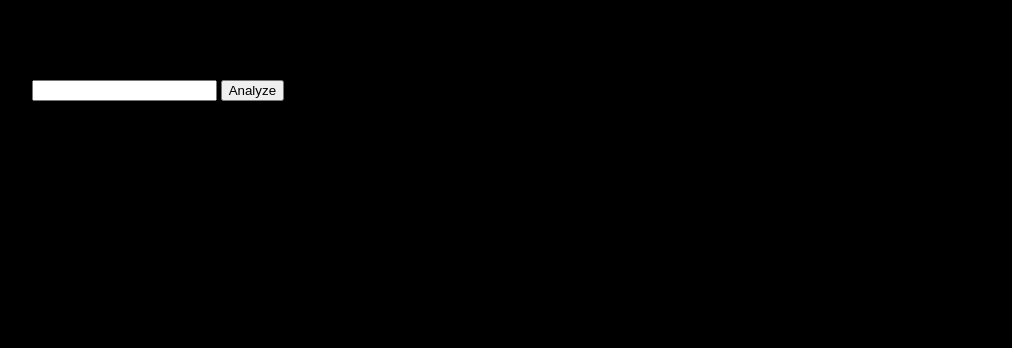
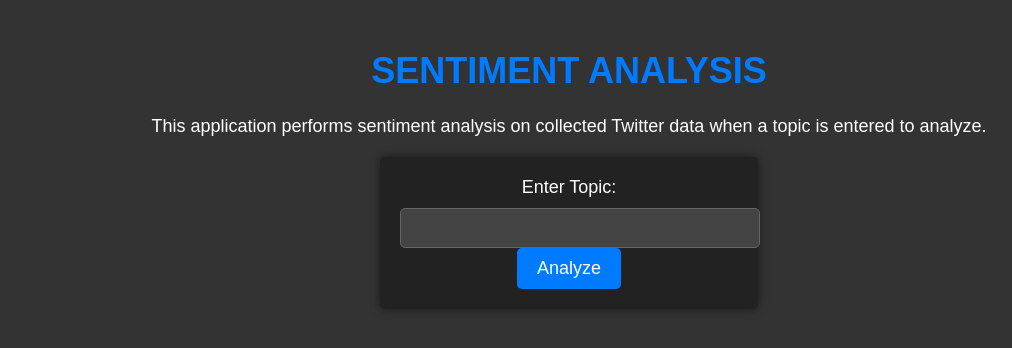
Before and after one commit to JamisonHunter/xanalysis-website, a Flask app: page / in a window 1280 px wide. Shown: the top 348 px of the page, without its empty margins (71-1083 px from the left). Run offline with Flask 3, Linux system fonts and the light colour scheme; parts of the project's set-up code (start-up, migrations or seed data) failed here and were passed over.

Commit message:
Styled HTML & Added Word Cloud
I added a word cloud into the python code in order to visualize what words are occurring commonly.

```diff
--- a/script.py
+++ b/script.py
@@ -1,6 +1,7 @@
 # Imports
 import requests
 import pandas as pd
+from wordcloud import WordCloud
 from textblob import TextBlob
 import seaborn as sns
 import matplotlib.pyplot as plt
@@ -68,6 +69,15 @@ def analyze():
 
     plt.savefig("static/sentiment_graph.png")
 
+    # Create a list of all the snippets for word cloud generation
+    all_snippets = " ".join(df['snippet'])
+
+    # Create a WordCloud object
+    wordcloud = WordCloud(width=800, height=400, background_color='black').generate(all_snippets)
+
+    # Save the word cloud as an image file
+    wordcloud.to_file('static/wordcloud.png')
+
     return render_template('result.html')
 
 if __name__ == '__main__':
--- a/static/style.css
+++ b/static/style.css
@@ -1,3 +1,65 @@
 body {
-    background-color: black;
+    font-family: Arial, sans-serif;
+    background-color: #333; /* Dark background */
+    color: #fff; /* Light text */
+    margin: 0;
+    padding: 0;
+    text-align: center;
 }
+
+h1 {
+    color: #007BFF; /* Blue header text */
+    font-size: 36px;
+    margin-top: 50px;
+}
+
+p {
+    font-size: 18px;
+    margin: 20px 0;
+}
+
+form {
+    background-color: #222; /* Dark form background */
+    padding: 20px;
+    border-radius: 5px;
+    box-shadow: 0 0 10px rgba(0, 0, 0, 0.5); /* Slightly darker shadow */
+    display: inline-block;
+    text-align: center;
+}
+
+label {
+    font-size: 18px;
+    color: #fff; /* Light label text */
+    display: block;
+    margin-bottom: 10px;
+}
+
+input[type="text"] {
+    width: 100%;
+    padding: 10px;
+    font-size: 16px;
+    border: 1px solid #666; /* Slightly lighter border */
+    border-radius: 5px;
+    background-color: #444; /* Dark input field background */
+    color: #fff; /* Light text */
+}
+
+input[type="submit"] {
+    background-color: #007BFF; /* Blue button background */
+    color: #fff;
+    border: none;
+    border-radius: 5px;
+    padding: 10px 20px;
+    font-size: 18px;
+    cursor: pointer;
+}
+
+input[type="submit"]:hover {
+    background-color: #0056b3; /* Slightly darker blue on hover */
+}
+
+img {
+    max-width: 60%;
+    display: block;
+    margin: 0 auto;
+}
--- a/templates/index.html
+++ b/templates/index.html
@@ -8,9 +8,12 @@
     <link rel="stylesheet" href="static/style.css">
 </head>
 <body>
-    <h1>Sentiment Analysis</h1>
+    <h1>SENTIMENT ANALYSIS</h1>
+    <p>
+        This application performs sentiment analysis on collected Twitter data when a topic is entered to analyze.
+    </p>
     <form action="/analyze" method="POST">
-        <label for="query">Enter a query:</label>
+        <label for="query">Enter Topic:</label>
         <input type="text" id="query" name="query">
         <input type="submit" value="Analyze">
     </form>
--- a/templates/result.html
+++ b/templates/result.html
@@ -8,8 +8,9 @@
     <link rel="stylesheet" href="static/style.css">
 </head>
 <body>
-    <h1>Analysis Result</h1>
+    <h1>ANALYSIS RESULT</h1>
     <!-- Add an image tag to display the graph -->
     <img src="{{ url_for('static', filename='sentiment_graph.png') }}" alt="Sentiment Analysis Graph">
+    <img src="{{ url_for('static', filename='wordcloud.png') }}" alt="Word Cloud">
 </body>
 </html>
```
Also changed, not shown: static/sentiment_graph.png, static/wordcloud.png (added).
